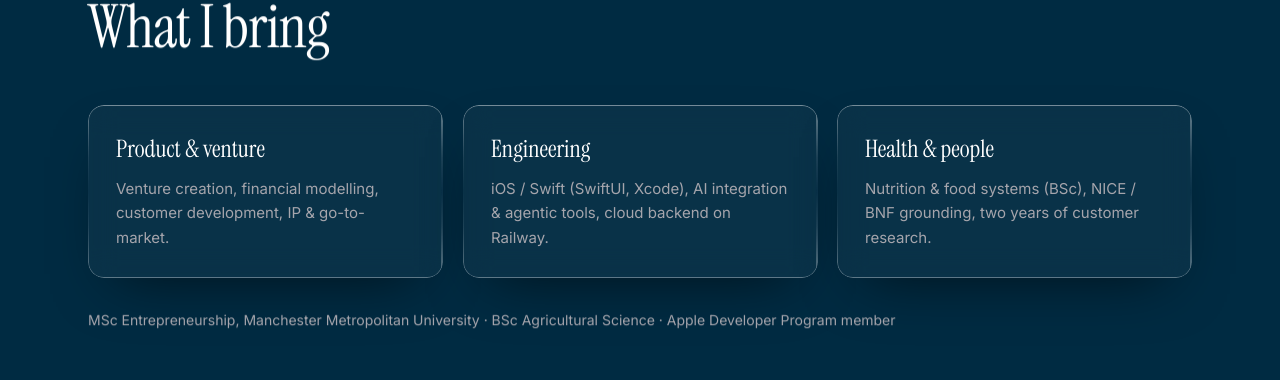
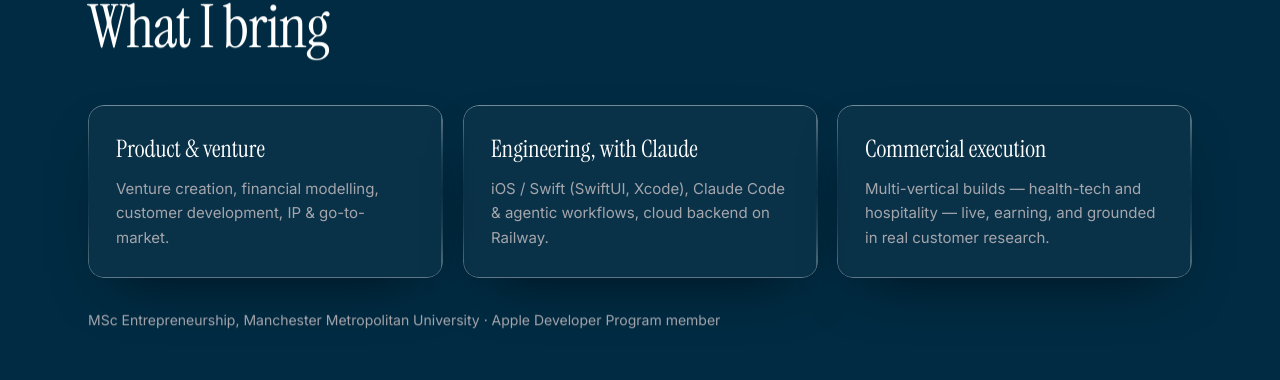
Before and after one commit to shashmanj/shashmanj.github.io, a React (Vite) app: page / in a window 1280 px wide. Shown: the part 3674-4054 px from the top of the page. Built offline with nearby package versions, Linux system fonts and the light colour scheme.

Commit message:
Revise engineering and health section titles and bodies
Updated titles and bodies for engineering and health sections to reflect new focus areas.

```diff
--- a/src/components/Background.tsx
+++ b/src/components/Background.tsx
@@ -6,12 +6,12 @@ const AREAS = [
     body: 'Venture creation, financial modelling, customer development, IP & go-to-market.',
   },
   {
-    title: 'Engineering',
-    body: 'iOS / Swift (SwiftUI, Xcode), AI integration & agentic tools, cloud backend on Railway.',
+    title: 'Engineering, with Claude',
+    body: 'iOS / Swift (SwiftUI, Xcode), Claude Code & agentic workflows, cloud backend on Railway.',
   },
   {
-    title: 'Health & people',
-    body: 'Nutrition & food systems (BSc), NICE / BNF grounding, two years of customer research.',
+    title: 'Commercial execution',
+    body: 'Multi-vertical builds — health-tech and hospitality — live, earning, and grounded in real customer research.',
   },
 ]
 
@@ -38,8 +38,7 @@ export function Background() {
 
       <Reveal className="mt-8">
         <p className="text-sm text-muted-foreground">
-          MSc Entrepreneurship, Manchester Metropolitan University · BSc Agricultural Science · Apple
-          Developer Program member
+          MSc Entrepreneurship, Manchester Metropolitan University · Apple Developer Program member
         </p>
       </Reveal>
     </section>
```
